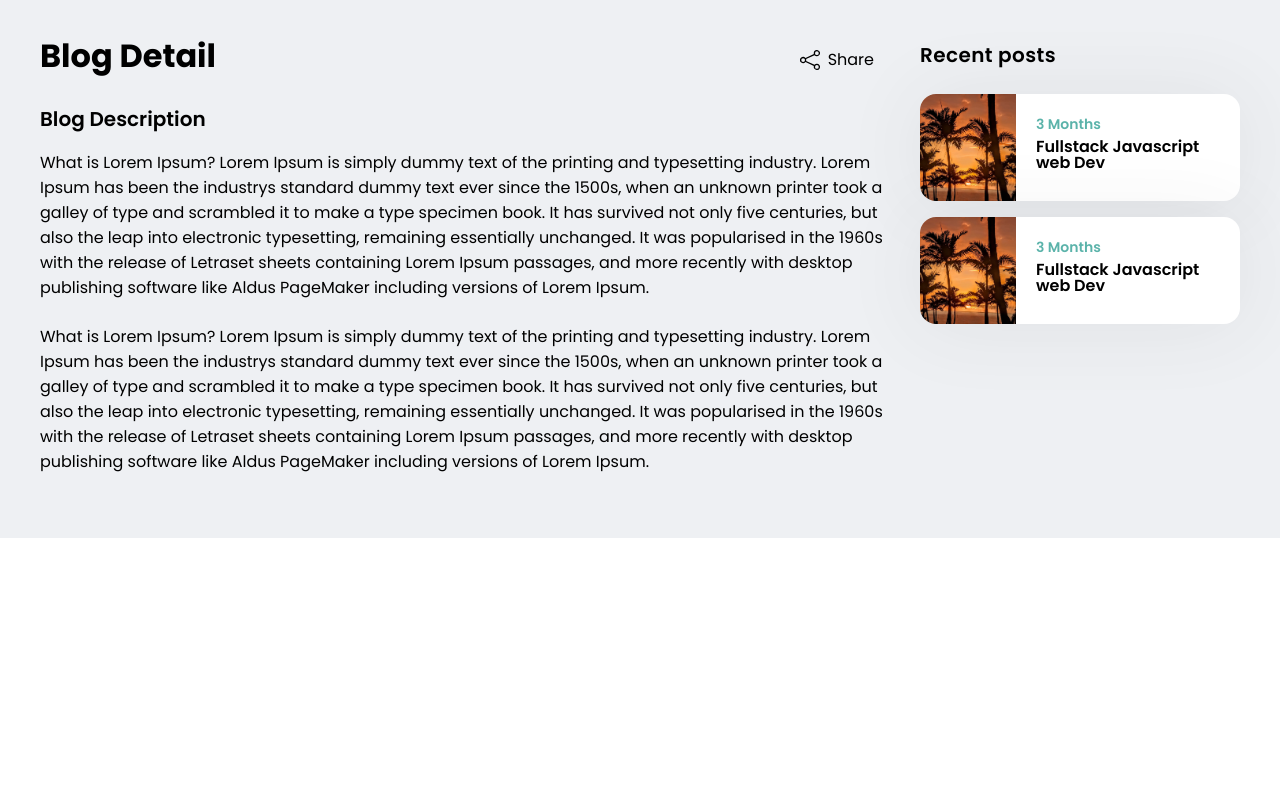
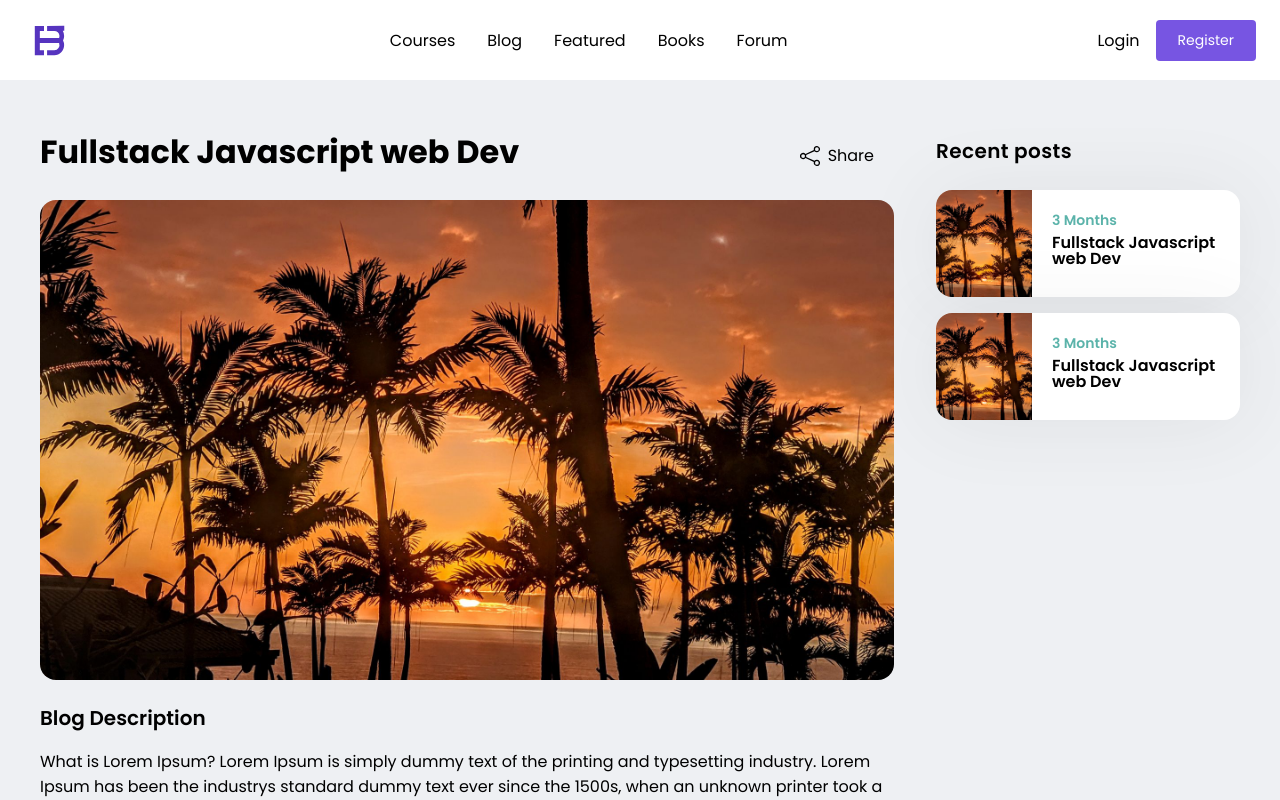
Before and after one commit to baremetals/bareacademyapp, a Next.js app: page /blog/1 in a window 1280 px wide. Shown: the top 800 px of the page. Built offline with nearby package versions, Linux system fonts and the light colour scheme; no server answers.

Commit message:
Blog and Blog detail page

```diff
--- a/src/components/Blog/BlogDetails/index.tsx
+++ b/src/components/Blog/BlogDetails/index.tsx
@@ -1,19 +1,12 @@
 import React, { useState } from "react";
 import Dashboard from 'components/Dashboard';
 import {
-    PageContainer,
-    InnerContainer,
-    PageRightSide,
     PageHeading,
-    PageWrapper,
     BlogCard,
     BlogCardTitle,
     BlogCardBody,
     BlogCardImage,
-    BlogCardDescription,
     BlogCardCategory,
-    BlogCardBottom,
-    ApplyButton,
     ProfileWrapGroup,
     PageWrapGroup,
     SocialDropDown,
@@ -22,17 +15,18 @@ import {
 } from "../../../styles/common.styles";
 import RightSideBar from "components/Dashboard/RightSideBar";
 import { RightBarInfo, RightBarTitle } from "components/AdCards/rightside.styles";
-import { CardText, CardTitle } from "./details.styles";
+import { CardTitle } from "./details.styles";
 
 import { SocialDropDownIcon }  from "../../../../public/assets/icons/SocialDropDownIcon"
 import { FaceBook }  from "../../../../public/assets/icons/FaceBook"
 import { Twitter }  from "../../../../public/assets/icons/Twitter"
 import { LinkedIn }  from "../../../../public/assets/icons/LinkedIn"
 import { WhatsApp }  from "../../../../public/assets/icons/WhatsApp"
-import { TikTok }  from "../../../../public/assets/icons/TikTok"
 import { EmailShareButton, FacebookShareButton, LinkedinShareButton, TwitterShareButton, WhatsappShareButton } from "react-share";
 import { Email } from "../../../../public/assets/icons/Email";
 import { useRouter } from "next/router";
+import NavBar from "components/NavBar/NavBar";
+import Footer from "components/Footer/Footer";
 
 function BlogDetails() {
 
@@ -42,8 +36,11 @@ function BlogDetails() {
     const shareUrl: string = `${url}${router.asPath}`;
     return (
         <>
-        <Dashboard>
-            <ProfileWrapGroup>
+        <NavBar style={{backgroundColor: '#fff'}} />
+
+        <Dashboard style={{}}>
+
+            <ProfileWrapGroup style={{maxWidth: '1232px', margin: 'auto', paddingTop: '6rem'}}>
                 <PageWrapGroup style={{backgroundColor: 'transparent', boxShadow: 'none', borderRadius: '0' }}>
 
                     <PageHeading>
@@ -88,16 +85,19 @@ function BlogDetails() {
                             </SocialDropDownItem>
                         </SocialDropDownList>
                         </SocialDropDown>
-                        Blog Detail
+                        Fullstack Javascript web Dev
                     </PageHeading>
-                    <CardTitle style={{marginBottom: '1rem'}}>Blog Description</CardTitle>
+
+                    <BlogCardImage style={{borderRadius: '1rem'}} alt="course image" src="/assets/images/blog-post.jpg" />
+
+                    <CardTitle style={{margin: '1rem 0'}}>Blog Description</CardTitle>
 
                     <p style={{marginBottom: '1.5rem'}}>What is Lorem Ipsum? Lorem Ipsum is simply dummy text of the printing and typesetting industry. Lorem Ipsum has been the industrys standard dummy text ever since the 1500s, when an unknown printer took a galley of type and scrambled it to make a type specimen book. It has survived not only five centuries, but also the leap into electronic typesetting, remaining essentially unchanged. It was popularised in the 1960s with the release of Letraset sheets containing Lorem Ipsum passages, and more recently with desktop publishing software like Aldus PageMaker including versions of Lorem Ipsum.</p>
                     <p style={{marginBottom: '1.5rem'}}>What is Lorem Ipsum? Lorem Ipsum is simply dummy text of the printing and typesetting industry. Lorem Ipsum has been the industrys standard dummy text ever since the 1500s, when an unknown printer took a galley of type and scrambled it to make a type specimen book. It has survived not only five centuries, but also the leap into electronic typesetting, remaining essentially unchanged. It was popularised in the 1960s with the release of Letraset sheets containing Lorem Ipsum passages, and more recently with desktop publishing software like Aldus PageMaker including versions of Lorem Ipsum.</p>
 
                 </PageWrapGroup>
                 <RightSideBar>
-                    <RightBarInfo style={{backgroundColor: 'transparent', boxShadow: 'none', borderRadius: '0', padding: '0' }}>
+                    <RightBarInfo style={{backgroundColor: 'transparent', boxShadow: 'none', borderRadius: '0', padding: '0 0 0 1rem' }}>
                         <RightBarTitle style={{marginBottom: '1.5rem'}}>Recent posts</RightBarTitle>
                         <BlogCard className="horizontal">
                             <BlogCardImage className="horizontal-img" alt="course image" src="/assets/images/blog-post.jpg" />
@@ -117,6 +117,7 @@ function BlogDetails() {
                 </RightSideBar>
             </ProfileWrapGroup>
         </Dashboard>
+        <Footer />
     </>
   );
 }
--- a/src/components/EmailTemplate/style.template.tsx
+++ b/src/components/EmailTemplate/style.template.tsx
@@ -18,7 +18,7 @@ export const PageContainer = styled.div`
 `;
 
 export const InnerContainer = styled.div`
-  max-width: 1220px;
+  max-width: 1232px;
   width: 100%;
   margin-left: auto;
   margin-right: auto;
--- a/src/components/Footer/styles.tsx
+++ b/src/components/Footer/styles.tsx
@@ -11,7 +11,7 @@ export const FooterWrap = styled.div`
   flex-direction: column;
   justify-content: center;
   align-items: center;
-  max-width: 1100px;
+  max-width: 1280px;
   margin: 0 auto;
 `;
 
@@ -68,7 +68,6 @@ export const FooterLink = styled.a`
 `;
 
 export const SocialMedia= styled.section`
-    max-width: 1000px;
     width: 100%;
 `;
 
@@ -76,7 +75,7 @@ export const SocialMediaWrap= styled.div`
     display: flex;
     justify-content: space-between;
     align-items: center;
-    max-width: 1100px;
+    max-width: 100%;
     margin: 40px auto 0 auto;
 
     @media screen and (max-width: 820px) {
--- a/src/components/NavBar/NavBar.styles.tsx
+++ b/src/components/NavBar/NavBar.styles.tsx
@@ -25,7 +25,7 @@ export const NavBarContainer = styled.div`
   z-index: 1;
   width: 100%;
   padding: 0 24px;
-  max-width: 1100px
+  max-width: 1280px;
 `;
 
 export const NavMenu = styled.ul`
@@ -82,13 +82,13 @@ export const NavLogo = styled.div`
   align-items: center;
   cursor: pointer;
   justify-self: flex-start;
-  margin-left: 24px;
+  margin-left: 0;
 `;
 
 export const NavBtn = styled.nav`
   display: flex;
   align-items: center;
-  margin-right: 24px;
+  margin-right: 0;
 
   @media screen and (max-width: 768px) {
     display: none;
--- a/src/components/NavBar/NavBar.tsx
+++ b/src/components/NavBar/NavBar.tsx
@@ -61,6 +61,15 @@ export default function NavBar({ toggle, ...props }: any) {
           <NavItem>
             <NavLink
               {...props}
+              to="/blog"
+              exact="true"
+            >
+              Blog
+            </NavLink>
+          </NavItem>
+          <NavItem>
+            <NavLink
+              {...props}
               to="featured"
               smooth={true}
               duration={500}
@@ -98,7 +107,11 @@ export default function NavBar({ toggle, ...props }: any) {
             </NavLink>
           </NavItem>
           <NavItem>
-            <Link href="/auth/signin">
+
+          </NavItem>
+        </NavMenu>
+        <NavBtn>
+        <Link href="/auth/signin">
               <NavLink
                 {...props}
                 to="/auth/signin"
@@ -111,9 +124,6 @@ export default function NavBar({ toggle, ...props }: any) {
                 Login
               </NavLink>
             </Link>
-          </NavItem>
-        </NavMenu>
-        <NavBtn>
           <Link href="/auth/signup">
             <NavBtnLink>Register</NavBtnLink>
           </Link>
--- a/src/styles/common.styles.tsx
+++ b/src/styles/common.styles.tsx
@@ -190,7 +190,7 @@ export const PageWrapper = styled.div`
   &.blog-wrapper {
     > div {
       margin: 0.75rem;
-      width: calc(25% - 1.5rem);
+      width: calc(33.33% - 1.5rem);
       @media (max-width: 1366px) {
         width: calc(50% - 1.5rem);
       }
```
Also changed, not shown: src/components/Blog/index.tsx (+18 -16 lines), src/components/Courses/index.tsx (+13 -4 lines).
